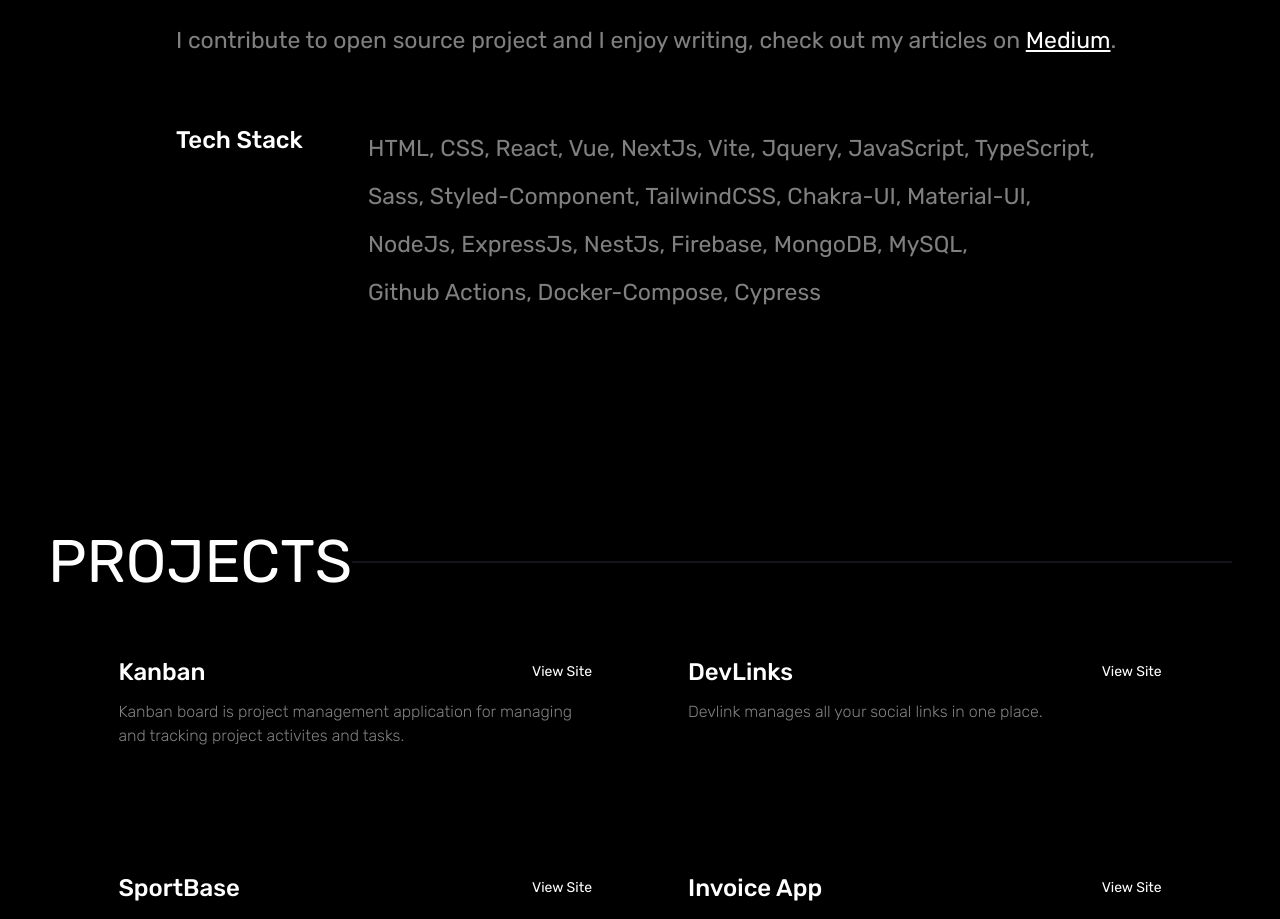
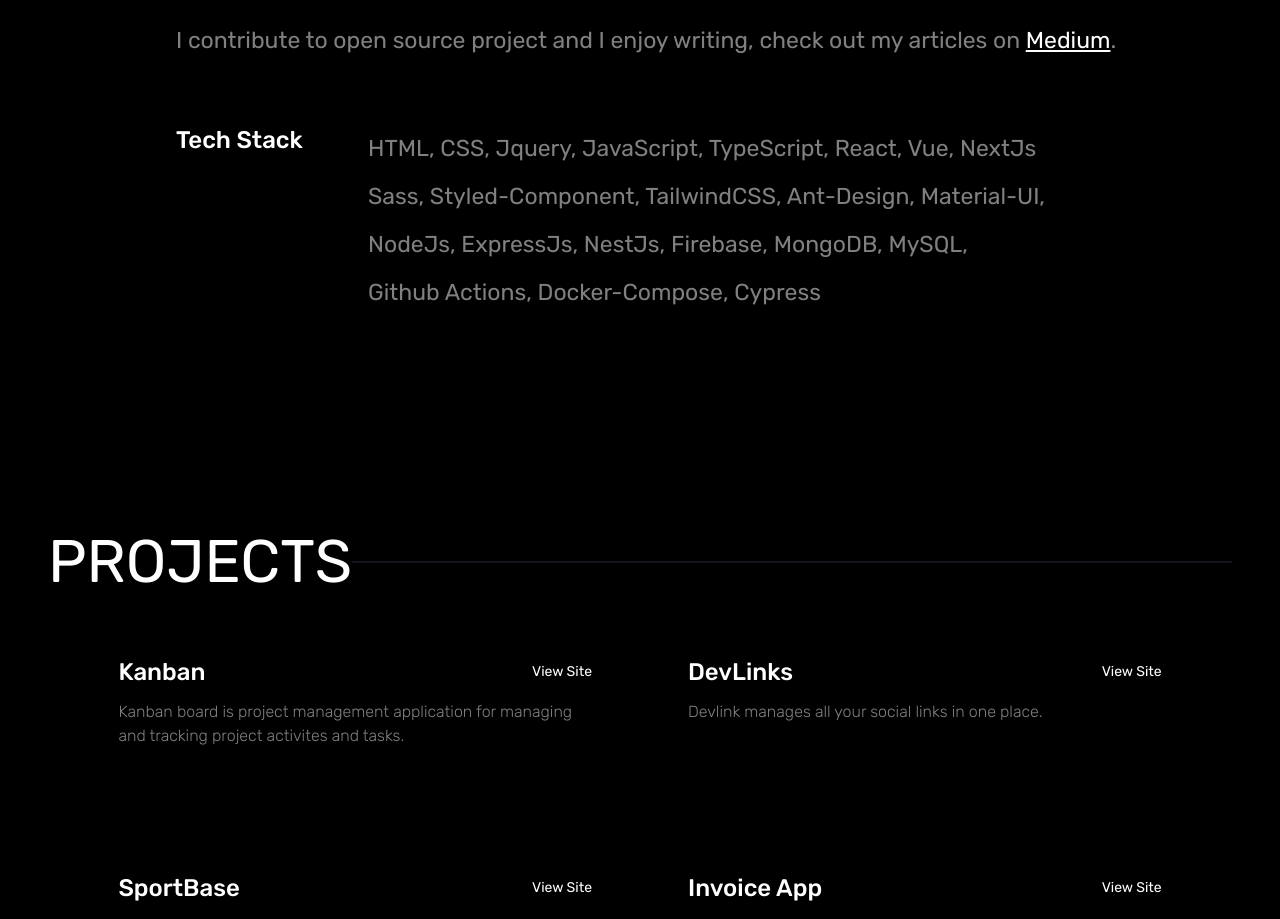
Before and after one commit to sandygudie/sandy_portfolio, a Next.js app: page / in a window 1280 px wide. Shown: the part 1220-2139 px from the top of the page. Built offline with nearby package versions, Linux system fonts and the light colour scheme.

Commit message:
Update AboutMe.jsx

```diff
--- a/components/AboutMe.jsx
+++ b/components/AboutMe.jsx
@@ -31,17 +31,16 @@
             </h3>
             <div className="text-left !text-[1.2rem] md:!text-[23px] !leading-[3rem]">
               <p>
-              HTML, CSS, React, Vue, NextJs, Vite, Jquery, JavaScript,
-                TypeScript,{" "}
+              HTML, CSS, Jquery, JavaScript,
+                TypeScript, React, Vue, NextJs
               </p>
-              <p >
-                Sass, Styled-Component, TailwindCSS, Chakra-UI, Material-UI,
+              <p>
+                Sass, Styled-Component, TailwindCSS, Ant-Design, Material-UI,
               </p>
-
-              <p >
+              <p>
                 NodeJs, ExpressJs, NestJs, Firebase, MongoDB, MySQL,{" "}
               </p>
-              <p >Github Actions, Docker-Compose, Cypress</p>
+              <p> Github Actions, Docker-Compose, Cypress</p>
             </div>
           </div>
         </div>
```
